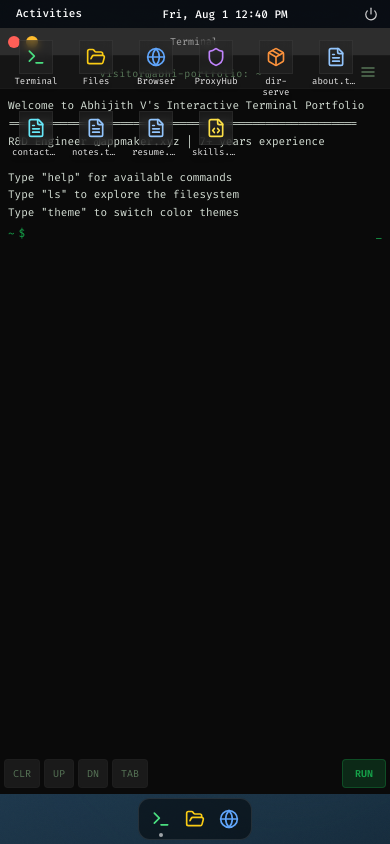
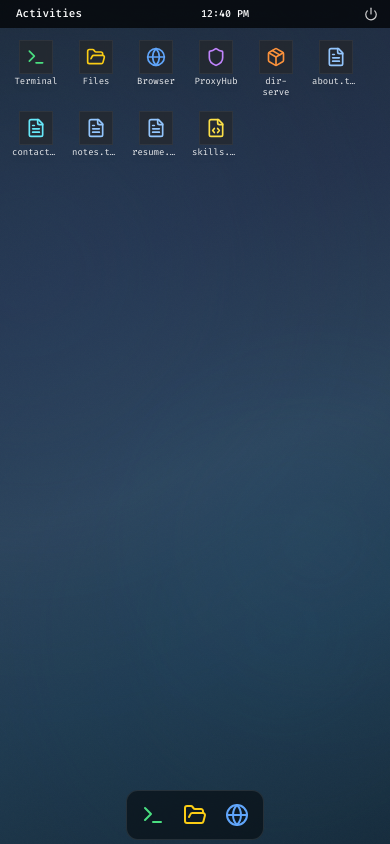
Before and after one commit to abhisawesome/abhisawesome, a React (Vite) app: page / in a window 390 px wide. Built offline with nearby package versions, Linux system fonts and the light colour scheme.

Commit message:
fix mobile ux

```diff
--- a/src/components/Desktop.tsx
+++ b/src/components/Desktop.tsx
@@ -33,6 +33,7 @@
 function getFileIconColor(f: string) { const e = f.split('.').pop() || ''; return FILE_ICON_COLORS[e] || FILE_ICON_COLORS.default; }
 
 function isMobile() { return window.innerWidth < 640; }
+function getIsMobileView() { return typeof window !== 'undefined' ? window.innerWidth < 640 : false; }
 
 function getDefaultRect(type: string, offset: number) {
   const vw = window.innerWidth, vh = window.innerHeight;
@@ -47,11 +48,15 @@
   const pmRef = useRef(new ProcessManager());
   const smRef = useRef(new ServiceManager());
 
-  const [windows, setWindows] = useState<WindowState[]>(() => {
-    const r = getDefaultRect('terminal', 0);
-    return [{ id: 'terminal-1', type: 'terminal', title: 'Terminal', minimized: false, maximized: isMobile(), zIndex: 1, ...r }];
-  });
-  const [nextZIndex, setNextZIndex] = useState(2);
+  const [isMobileView, setIsMobileView] = useState(getIsMobileView);
+  useEffect(() => {
+    const handleRes = () => setIsMobileView(getIsMobileView());
+    window.addEventListener('resize', handleRes);
+    return () => window.removeEventListener('resize', handleRes);
+  }, []);
+
+  const [windows, setWindows] = useState<WindowState[]>([]);
+  const [nextZIndex, setNextZIndex] = useState(1);
   const [currentTime, setCurrentTime] = useState(new Date());
   const [desktopFiles, setDesktopFiles] = useState<string[]>([]);
   const [showActivities, setShowActivities] = useState(false);
@@ -287,9 +292,13 @@
 
       {/* Top Bar */}
       <div className="relative z-50 h-7 sm:h-8 bg-black/70 backdrop-blur-xl flex items-center px-2 sm:px-4 text-xs shrink-0">
-        <button onClick={() => setShowActivities(!showActivities)} className="px-2 sm:px-3 py-0.5 hover:bg-white/10 active:bg-white/20 rounded transition-colors font-medium text-[11px] sm:text-xs">Activities</button>
-        <div className="flex-1 text-center"><span className="text-[11px] sm:text-xs font-medium cursor-default">{formatDate(currentTime)} {currentTime.toLocaleTimeString([], { hour: '2-digit', minute: '2-digit' })}</span></div>
-        <div className="flex items-center gap-2 sm:gap-3 text-[11px] sm:text-xs text-neutral-300">
+        <button onClick={() => setShowActivities(!showActivities)} className="px-2 sm:px-3 py-0.5 hover:bg-white/10 active:bg-white/20 rounded transition-colors font-medium text-[11px] sm:text-xs shrink-0">Activities</button>
+        <div className="flex-1 text-center min-w-0 px-2">
+          <span className="text-[10px] sm:text-xs font-medium cursor-default truncate block">
+            {isMobileView ? currentTime.toLocaleTimeString([], { hour: '2-digit', minute: '2-digit' }) : `${formatDate(currentTime)} ${currentTime.toLocaleTimeString([], { hour: '2-digit', minute: '2-digit' })}`}
+          </span>
+        </div>
+        <div className="flex items-center gap-1 sm:gap-3 text-[11px] sm:text-xs text-neutral-300 shrink-0">
           <span className="hidden sm:inline">visitor</span>
           <button className="p-1 hover:bg-white/10 active:bg-white/20 rounded transition-colors" onClick={() => setLocked(true)}>
             <Power className="w-3.5 h-3.5" />
@@ -300,8 +309,8 @@
       {/* Desktop Area */}
       <div className="relative flex-1 min-h-0" onClick={() => setSelectedIcon(null)} onContextMenu={showDesktopContext}
         {...startLongPress((x, y) => showDesktopContextAt(x, y))}>
-        {/* Desktop Icons - horizontal grid on mobile, vertical column on desktop */}
-        <div className="absolute top-2 left-2 right-2 sm:top-4 sm:left-4 sm:right-auto flex flex-row flex-wrap sm:flex-col gap-1 z-10">
+        {/* Desktop Icons - grid on mobile, vertical column on desktop */}
+        <div className="absolute top-2 left-2 right-2 bottom-16 sm:bottom-auto sm:top-4 sm:left-4 sm:right-auto flex flex-row flex-wrap sm:flex-col content-start gap-1 sm:gap-2 z-0">
           {/* App icons */}
           {[
             { label: 'Terminal', icon: TerminalIcon, color: 'text-green-400', action: openTerminal },
@@ -353,10 +362,10 @@
         {/* Windows */}
         {windows.map(win => {
           if (win.minimized) return null;
-          const isMax = win.maximized || isMobile(); // Always maximized on mobile
+          const isMax = win.maximized || isMobileView; // Always maximized on mobile
           return (
             <div key={win.id}
-              className={cn("absolute flex flex-col", isMax ? "rounded-none" : "rounded-xl overflow-hidden shadow-2xl shadow-black/50 border border-white/10")}
+              className={cn("absolute flex flex-col bg-[#1e1e1e]", isMax ? "rounded-none" : "rounded-xl overflow-hidden shadow-2xl shadow-black/50 border border-white/10 overflow-hidden backdrop-blur-3xl")}
               style={isMax ? { inset: 0, zIndex: win.zIndex } : { left: win.x, top: win.y, width: win.w, height: win.h, zIndex: win.zIndex }}
               onMouseDown={() => bringToFront(win.id)}>
               {/* Resize edges - desktop only */}
@@ -379,12 +388,12 @@
                   <button onClick={(e) => { e.stopPropagation(); minimizeWindow(win.id); }} className="w-3 h-3 sm:w-3 sm:h-3 rounded-full bg-[#febc2e] hover:brightness-110 transition-all focus:outline-none" />
                   <button onClick={(e) => { e.stopPropagation(); toggleMaximize(win.id); }} className="w-3 h-3 sm:w-3 sm:h-3 rounded-full bg-[#28c840] hover:brightness-110 transition-all focus:outline-none hidden sm:block" />
                 </div>
-                <div className="flex-1 text-center pointer-events-none min-w-0">
+                <div className="flex-1 text-center pointer-events-none min-w-0 px-2">
                   <span className="text-[10px] sm:text-xs text-neutral-400 truncate block">
                     {win.type === 'terminal' ? 'Terminal' : win.type === 'filemanager' ? 'Files' : win.type === 'browser' ? (win.title || 'Browser') : win.title}
                   </span>
                 </div>
-                <div className="w-8 sm:w-12" />
+                <div className="w-10 sm:w-12 shrink-0" />
               </div>
               {/* Content */}
               <div className="flex-1 min-h-0 overflow-hidden">
@@ -412,7 +421,7 @@
                   e.stopPropagation();
                   setWindows(prev => prev.map(w => w.id === win.id ? { ...w, minimized: false, zIndex: nextZIndex } : w));
                   setNextZIndex(n => n + 1); setShowActivities(false);
-                }} className="w-28 h-20 sm:w-48 sm:h-32 bg-neutral-800/80 rounded-lg border border-white/10 hover:border-white/30 active:bg-neutral-700/80 transition-all flex items-center justify-center flex-col gap-1 sm:gap-2">
+                }} className="w-24 h-20 sm:w-48 sm:h-32 bg-neutral-800/80 rounded-lg border border-white/10 hover:border-white/30 active:bg-neutral-700/80 transition-all flex items-center justify-center flex-col gap-1 sm:gap-2">
                   {win.type === 'terminal' ? <TerminalIcon className="w-6 h-6 sm:w-8 sm:h-8 text-green-400" />
                     : win.type === 'filemanager' ? <FolderOpen className="w-6 h-6 sm:w-8 sm:h-8 text-yellow-400" />
                     : win.type === 'browser' ? <Globe className="w-6 h-6 sm:w-8 sm:h-8 text-blue-400" />
@@ -455,9 +464,9 @@
             { type: 'filemanager' as const, icon: FolderOpen, color: 'text-yellow-400', action: () => openFileManager(), label: 'Files' },
             { type: 'browser' as const, icon: Globe, color: 'text-blue-400', action: openBrowser, label: 'Browser' },
           ].map(item => (
-            <button key={item.type} onClick={item.action} className="relative p-1.5 sm:p-2 hover:bg-white/10 active:bg-white/15 rounded-lg sm:rounded-xl transition-all group shrink-0" title={item.label}>
-              <item.icon className={cn("w-5 h-5 sm:w-7 sm:h-7 group-hover:scale-110 transition-transform", item.color)} />
-              {windows.some(w => w.type === item.type && !w.minimized) && <div className="absolute -bottom-0.5 left-1/2 -translate-x-1/2 w-1 h-1 rounded-full bg-white/60" />}
+            <button key={item.type} onClick={item.action} className="relative p-2 sm:p-2 hover:bg-white/10 active:bg-white/15 rounded-lg sm:rounded-xl transition-all group shrink-0" title={item.label}>
+              <item.icon className={cn("w-6 h-6 sm:w-7 sm:h-7 group-hover:scale-110 transition-transform", item.color)} />
+              {windows.some(w => w.type === item.type && !w.minimized) && <div className="absolute -bottom-0.5 left-1/2 -translate-x-1/2 w-1.5 h-1.5 rounded-full bg-white/60" />}
             </button>
           ))}
           {windows.filter(w => w.type === 'editor').length > 0 && <div className="w-px h-5 sm:h-7 bg-white/10 mx-0.5 shrink-0" />}
@@ -465,9 +474,9 @@
             const Icon = getFileIcon(win.title);
             const color = getFileIconColor(win.title);
             return (
-              <button key={win.id} onClick={() => toggleMinimize(win.id)} className="relative p-1.5 sm:p-2 hover:bg-white/10 active:bg-white/15 rounded-lg sm:rounded-xl transition-all group shrink-0" title={win.title}>
-                <Icon className={cn("w-5 h-5 sm:w-7 sm:h-7 group-hover:scale-110 transition-transform", color)} />
-                {!win.minimized && <div className="absolute -bottom-0.5 left-1/2 -translate-x-1/2 w-1 h-1 rounded-full bg-white/60" />}
+              <button key={win.id} onClick={() => toggleMinimize(win.id)} className="relative p-2 sm:p-2 hover:bg-white/10 active:bg-white/15 rounded-lg sm:rounded-xl transition-all group shrink-0" title={win.title}>
+                <Icon className={cn("w-6 h-6 sm:w-7 sm:h-7 group-hover:scale-110 transition-transform", color)} />
+                {!win.minimized && <div className="absolute -bottom-0.5 left-1/2 -translate-x-1/2 w-1.5 h-1.5 rounded-full bg-white/60" />}
               </button>
             );
           })}
--- a/src/components/Terminal.tsx
+++ b/src/components/Terminal.tsx
@@ -269,6 +269,12 @@
         setHistoryIndex(-1);
         setCurrentCommand('');
       }
+    } else if (e.key === 'c' && e.ctrlKey) {
+      e.preventDefault();
+      setCommands(prev => [...prev, { command: currentCommand + '^C', output: '', isError: false }]);
+      setCurrentCommand('');
+      setHistoryIndex(-1);
+      setTabState(null);
     } else if (e.key === 'l' && e.ctrlKey) {
       e.preventDefault();
       setCommands([]);
@@ -379,14 +385,14 @@
 
           {/* Info bar */}
           <div className="flex items-center gap-2 px-3 py-1 sm:py-1.5 bg-secondary/40 border-b border-border/30 shrink-0 select-none">
-            <div className="flex-1 text-center">
-              <span className="text-[10px] sm:text-xs text-muted-foreground tracking-wider">
+            <div className="flex-1 text-center min-w-0 px-2">
+              <span className="text-[10px] sm:text-xs text-muted-foreground tracking-wider truncate block">
                 visitor@abhi-portfolio: {cwd}
               </span>
             </div>
             <button
               onClick={(e) => { e.stopPropagation(); setShowQuickCmds(!showQuickCmds); }}
-              className="sm:hidden text-muted-foreground hover:text-foreground p-0.5 transition-colors"
+              className="sm:hidden text-muted-foreground hover:text-foreground p-0.5 transition-colors shrink-0"
               aria-label="Quick commands"
             >
               <svg width="16" height="16" viewBox="0 0 16 16" fill="none">
--- a/src/components/ui/FileManager.tsx
+++ b/src/components/ui/FileManager.tsx
@@ -128,7 +128,7 @@
         </button>
 
         {/* Path breadcrumb */}
-        <div className="flex-1 flex items-center gap-0.5 mx-2 px-2 py-0.5 bg-[#11111b] rounded text-xs overflow-hidden">
+        <div className="flex-1 flex items-center gap-0.5 mx-1 sm:mx-2 px-2 py-0.5 bg-[#11111b] rounded text-xs overflow-x-auto scrollbar-hide min-w-0">
           {currentPath === '/' ? (
             <span className="text-[#a6adc8]">/</span>
           ) : (
```
Also changed, not shown: src/components/ui/TextEditor.tsx (+8 -8 lines).
